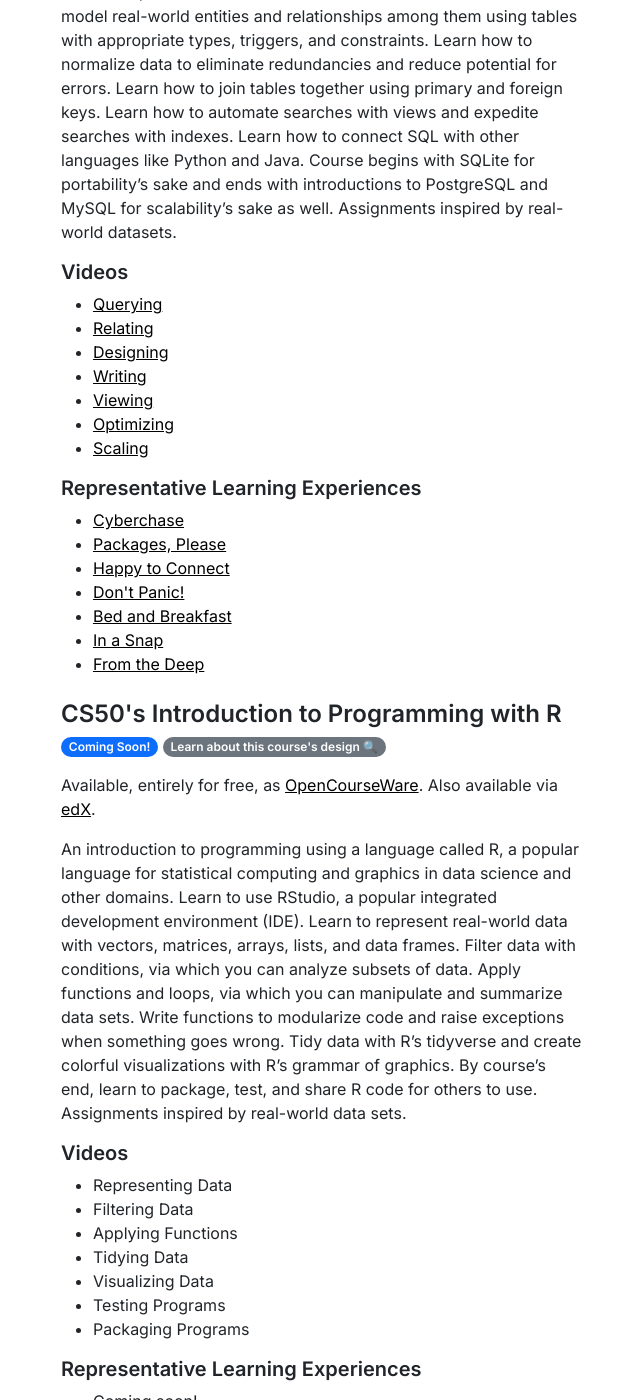
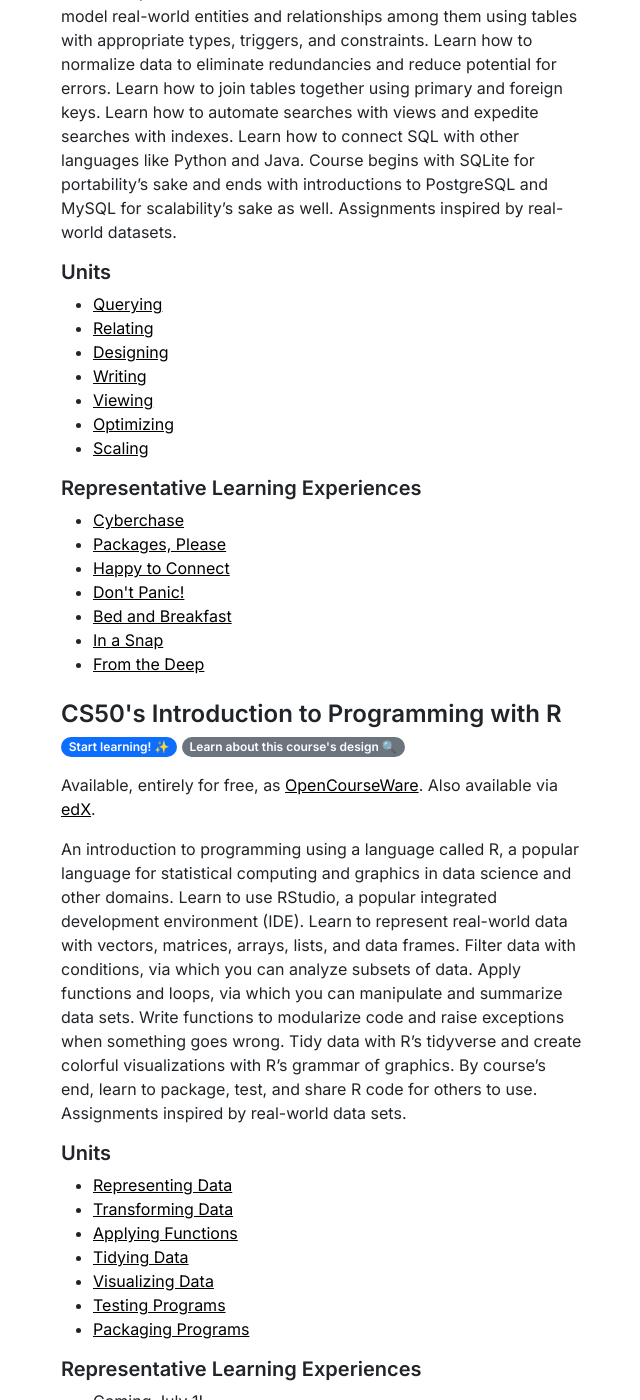
Before and after one commit to CarterZenke/jekyll-carterzenke.me, a Jekyll site: the page built from courses/index.html, in a window 1280 px wide and 1400 px high, scrolled down 645 px. Shown: the whole window, without its empty margins (318-958 px from the left). Built offline with Jekyll 4.4.1, drawn with Linux system fonts in a browser that asks for light colours; nearby versions of some CDN libraries; comment, search, counter and statistics services are not loaded.

Commit message:
Update links for R, rename to Units

```diff
--- a/courses/index.html
+++ b/courses/index.html
@@ -13,7 +13,7 @@
             </p>
             <p>Available, entirely for free, as <a href="https://cs50.harvard.edu/sql">OpenCourseWare</a>. Also available via <a href="https://cs50.edx.org/sql">edX</a>.
             <p>An introduction to databases using a language called SQL. Learn how to create, read, update, and delete data with relational databases, which store data in rows and columns. Learn how to model real-world entities and relationships among them using tables with appropriate types, triggers, and constraints. Learn how to normalize data to eliminate redundancies and reduce potential for errors. Learn how to join tables together using primary and foreign keys. Learn how to automate searches with views and expedite searches with indexes. Learn how to connect SQL with other languages like Python and Java. Course begins with SQLite for portability’s sake and ends with introductions to PostgreSQL and MySQL for scalability’s sake as well. Assignments inspired by real-world datasets.</p>
-            <h5 style="font-weight: 600">Videos</h5>
+            <h5 style="font-weight: 600">Units</h5>
             <ul>
                 <li><a href="https://cs50.harvard.edu/sql/2024/weeks/0">Querying</a></li>
                 <li><a href="https://cs50.harvard.edu/sql/2024/weeks/1">Relating</a></li>
@@ -37,24 +37,24 @@
         <div class="course mb-4">
             <h4 class="mb-1" style="font-weight: 600">CS50's Introduction to Programming with R</h4>
             <p>
-                <span class="badge rounded-pill text-bg-primary">Coming Soon!</span>
+                <a href="https://cs50.harvard.edu/r" target="_blank"><span class="badge rounded-pill text-bg-primary">Start learning! ✨</span></a>
                 <a href="r/"><span class="badge rounded-pill text-bg-secondary">Learn about this course's design 🔍</span></a>
             </p>
             <p>Available, entirely for free, as <a href="https://cs50.harvard.edu/r">OpenCourseWare</a>. Also available via <a href="https://cs50.edx.org/r">edX</a>.</p>
             <p>An introduction to programming using a language called R, a popular language for statistical computing and graphics in data science and other domains. Learn to use RStudio, a popular integrated development environment (IDE). Learn to represent real-world data with vectors, matrices, arrays, lists, and data frames. Filter data with conditions, via which you can analyze subsets of data. Apply functions and loops, via which you can manipulate and summarize data sets. Write functions to modularize code and raise exceptions when something goes wrong. Tidy data with R’s tidyverse and create colorful visualizations with R’s grammar of graphics. By course’s end, learn to package, test, and share R code for others to use. Assignments inspired by real-world data sets.</p>
-            <h5 style="font-weight: 600">Videos</h5>
+            <h5 style="font-weight: 600">Units</h5>
             <ul>
-                <li>Representing Data</li>
-                <li>Filtering Data</li>
-                <li>Applying Functions</li>
-                <li>Tidying Data</li>
-                <li>Visualizing Data</li>
-                <li>Testing Programs</li>
-                <li>Packaging Programs</li>
+                <li><a href="https://cs50.harvard.edu/r/2024/weeks/1">Representing Data</a></li>
+                <li><a href="https://cs50.harvard.edu/r/2024/weeks/2">Transforming Data</a></li>
+                <li><a href="https://cs50.harvard.edu/r/2024/weeks/3">Applying Functions</a></li>
+                <li><a href="https://cs50.harvard.edu/r/2024/weeks/4">Tidying Data</a></li>
+                <li><a href="https://cs50.harvard.edu/r/2024/weeks/5">Visualizing Data</a></li>
+                <li><a href="https://cs50.harvard.edu/r/2024/weeks/6">Testing Programs</a></li>
+                <li><a href="https://cs50.harvard.edu/r/2024/weeks/7">Packaging Programs</a></li>
             </ul>
             <h5 style="font-weight: 600">Representative Learning Experiences</h5>
             <ul>
-                <li>Coming soon!</li>
+                <li>Coming July 1!</li>
             </ul>
         </div>
     </div>
```
